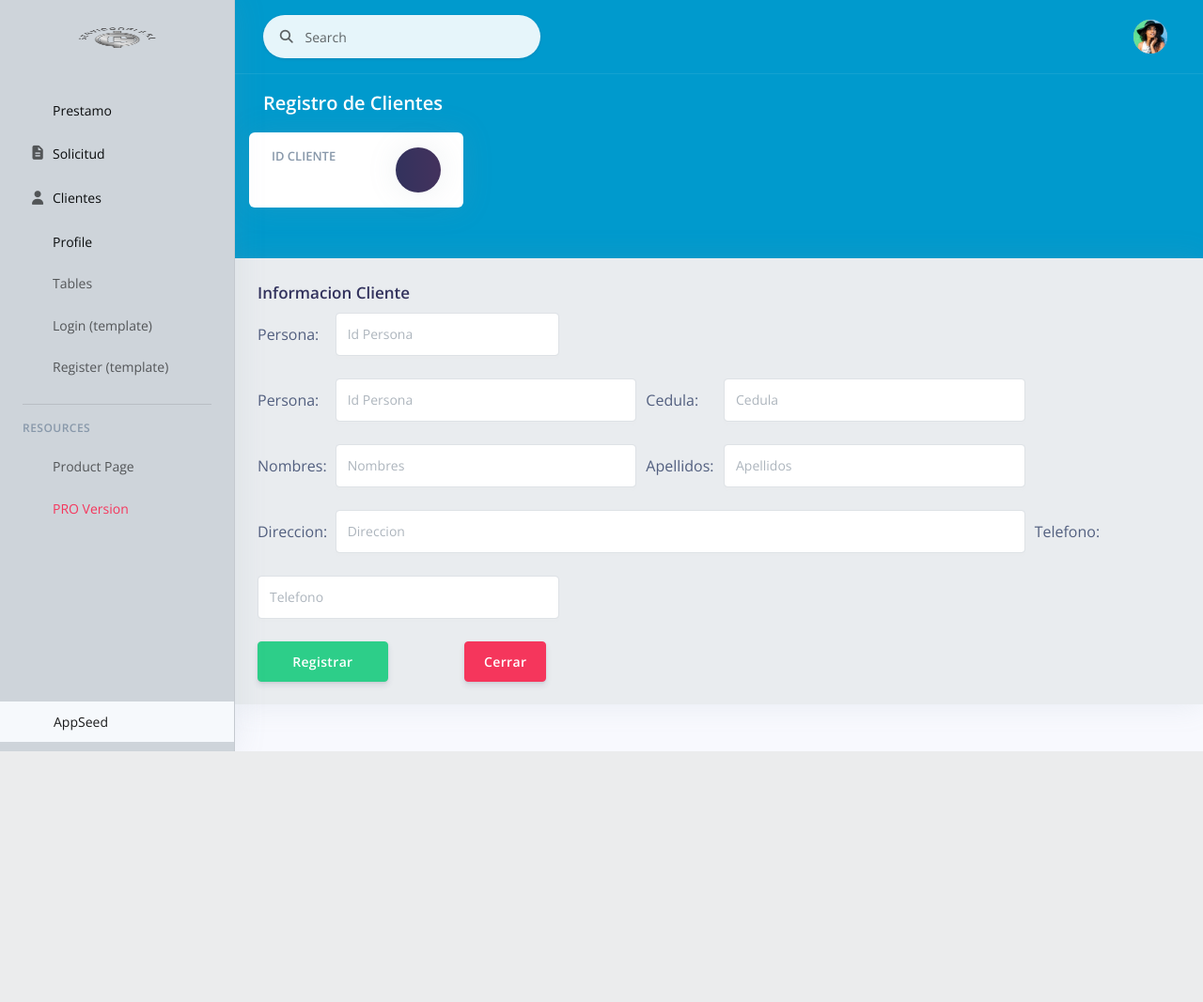
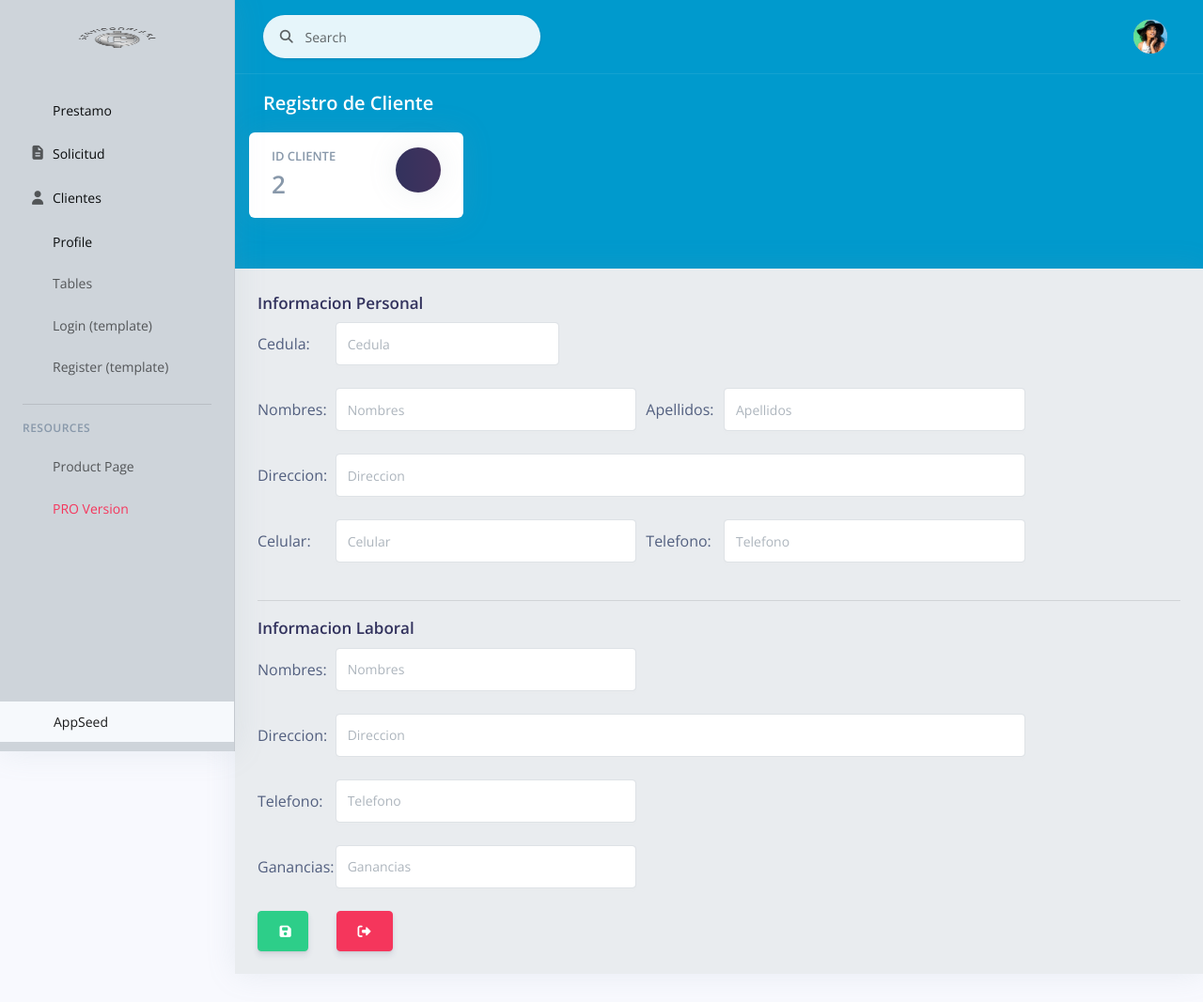
Before and after one commit to Gesbien/Proyecto_Financiera, a Django app: page /cliente/registrar in a window 1280 px wide. Shown: the whole page at 94% size. Before the commit the page ends 800 px from the top, so only its background shows below. Run offline with Django 4.2, Linux system fonts and the light colour scheme; tables that the repository leaves empty hold one stand-in row (values such as "Sample post"); some libraries are stand-ins or nearby versions.

Commit message:
UPDATE Vista y Backend de Cliente + Registro de Clientes + Conexion de Backend-Vista + Edicion de Clientes + Anulacion de Clientes

```diff
--- a/sistema_gestion/templates/paginas/gestionCliente.html
+++ b/sistema_gestion/templates/paginas/gestionCliente.html
@@ -47,9 +47,8 @@
                             <th scope="col">Cedula</th>
                             <th scope="col">Nombre</th>
                             <th scope="col">Apellido</th>
-                            <th scope="col">Direccion</th>
                             <th colspan="">Telefono</th>
-                            <th> <a href="cliente/registrar/{{ 0 }}" class ="btn btn-success text-white" data-toggle="tooltip" data-placement="left" title="Añadir">
+                            <th> <a href="cliente/registrar" class ="btn btn-success text-white" data-toggle="tooltip" data-placement="left" title="Añadir">
                              <i class="fa-solid fa-folder-plus"></i>
                             </a> </th>
                         </tr>
@@ -61,7 +60,6 @@
                                 <td>{{ c.cedula }}</td>
                                 <td>{{ c.nombres }}</td>
                                 <td>{{ c.apellidos }}</td>
-                                <td>{{ c.direccion }}</td>
                                 <td>{{ c.telefono}}</td>
                                 <td><a href="/cliente/editar/{{ c.id_persona }}" class ="btn btn-info" data-toggle="tooltip" data-placement="top" title="Editar">
                                 <i class="fa-solid fa-file-pen"></i>
--- a/sistema_gestion/templates/paginas/registrarCliente.html
+++ b/sistema_gestion/templates/paginas/registrarCliente.html
@@ -3,7 +3,9 @@
 {% block title %} Prestamo {% endblock title %}
 
 <!-- Specific CSS goes HERE -->
-{% block stylesheets %}{% endblock stylesheets %}
+{% block stylesheets %}
+        <link href="/static/assets/fontawesome/css/all.css" rel="stylesheet">
+{% endblock stylesheets %}
 
 {% block content %}
     <!-- Header -->
@@ -12,7 +14,7 @@
         <div class="header-body">
           <div class="row align-items-center py-3">
             <div class="col-lg-6 col-7">
-              <h6 class="h2 text-white d-inline-block mb-0">Registro de Clientes</h6>
+              <h6 class="h2 text-white d-inline-block mb-0">Registro de Cliente</h6>
             </div>
           </div>
         </div>
@@ -23,8 +25,8 @@
                 <div class="card-body">
                   <div class="row">
                     <div class="col">
-                        <h5 class="card-title text-uppercase text-muted mb-0">Id Cliente</h5>
-                        <h1 class="card-title text-uppercase text-muted mb-0">{{ cliente.id_persona }}</h1>
+                        <h5 class="card-title text-uppercase text-muted mb-0">ID Cliente</h5>
+                        <h1 class="card-title text-uppercase text-muted mb-0">{{ cliente }}</h1>
                     </div>
                     <div class="col-auto">
                       <div class="icon icon-shape bg-gradient-gray-dark text-white rounded-circle shadow">
@@ -36,37 +38,22 @@
               </div>
             </div>
     </div>
-
     <!-- Body -->
     <div class="row">
         <div class="col-sm-12 col-md-6 col-lg-8 col-xl-12">
             <div class="card">
                 <div class="card-body" div.row="" style="background-color: #e9ecef">
-                    <h3>Informacion Cliente</h3>
+                    <h3>Informacion Personal</h3>
                     <form action="/cliente/registro/{{ opcion }}" method="POST"> {% csrf_token %}
                         <div class="form-row">
                             <div class="col-ms-auto col-md-1">
-                                <label for="txt_idPersona" class="col-form-label col-sm-0">Persona:</label>
+                                <label for="txt_cedula" class="col-form-label col-sm-0">Cedula:</label>
                             </div>
 
                             <div class="col-ms-auto col-md-3">
                               <div class="form-group">
-                                <input type="number" class="form-control" id="txt_idPersona" name="txt_idPersona" value="{{ cliente_seleccion.id_persona }}" class="form-control" placeholder="Id Persona" required>
+                                <input type="number" class="form-control" id="txt_cedula" name="txt_cedula"  class="form-control" placeholder="Cedula" required>
                               </div>
-                            </div>
-                        </div>
-                        <div class="form-row">
-                            <div class="col-ms-auto col-md-1">
-                                <label for="txt_idPersona" class="col-form-label col-sm-0">Persona:</label>
-                            </div>
-                            <div class="form-group col-ms-auto col-md-4">
-                                    <input type="text" class="form-control" id="txt_idPersona" name="txt_idPersona" value="{{ cliente_seleccion.id_persona }}"  class="form-control" placeholder="Id Persona" required>
-                            </div>
-                            <div class="col-ms-auto col-md-1">
-                                <label for="txt_cedula" class="col-form-label col-sm-0">Cedula:</label>
-                            </div>
-                            <div class="form-group col-ms-auto col-md-4">
-                                    <input type="text" class="form-control" id="txt_cedula" name="txt_cedula" value="{{ cliente_seleccion.cedula }}"  class="form-control" placeholder="Cedula" required>
                             </div>
                         </div>
                         <div class="form-row">
@@ -74,13 +61,13 @@
                                 <label for="txt_nombres" class="col-form-label col-sm-0">Nombres:</label>
                             </div>
                             <div class="form-group col-ms-auto col-md-4">
-                                    <input type="text" class="form-control" id="txt_nombres" name="txt_nombres" value="{{ cliente_seleccion.nombres }}"  class="form-control" placeholder="Nombres" required>
+                                    <input type="text" class="form-control" id="txt_nombres" name="txt_nombres"   class="form-control" placeholder="Nombres" required>
                             </div>
                             <div class="col-ms-auto col-md-1">
                                 <label for="txt_apellidos" class="col-form-label col-sm-0">Apellidos:</label>
                             </div>
                             <div class="form-group col-ms-auto col-md-4">
-                                    <input type="text" class="form-control" id="txt_apellidos"  name="txt_apellidos" value="{{ cliente_seleccion.apellidos }}" class="form-control" placeholder="Apellidos" required>
+                                    <input type="text" class="form-control" id="txt_apellidos"  name="txt_apellidos"  class="form-control" placeholder="Apellidos" required>
                             </div>
                         </div>
 
@@ -89,30 +76,75 @@
                                  <label for="txt_direccion" class="col-form-label col-sm-0">Direccion:</label>
                             </div>
                             <div class="form-group col-ms-auto col-md-9">
-                                    <input type="text" class="form-control" id="txt_direccion"  name="txt_direccion" value="{{ cliente_seleccion.direccion }}"class="form-control" placeholder="Direccion" required>
+                                    <input type="text" class="form-control" id="txt_direccion"  name="txt_direccion" class="form-control" placeholder="Direccion" required>
                             </div>
+                       </div>
 
-                           <div class="col-ms-auto col-md-1">
+                        <div class="form-row">
+                            <div class="col-ms-auto col-md-1">
+                                <label for="txtcelular" class="col-form-label col-sm-0">Celular:</label>
+                            </div>
+                            <div class="form-group col-ms-auto col-md-4">
+                                    <input type="text" class="form-control" id="txt_celular" name="txt_celular" class="form-control" placeholder="Celular" required>
+                            </div>
+                            <div class="col-ms-auto col-md-1">
                                 <label for="txtTelefono" class="col-form-label col-sm-0">Telefono:</label>
                             </div>
 
                             <div class="form-group col-ms-auto col-md-4">
-                                    <input type="text" class="form-control" id="txt_telefono" name="txt_telefono" value="{{ cliente_seleccion.telefono }}" class="form-control" placeholder="Telefono" required>
+                                    <input type="text" class="form-control" id="txt_telefono" name="txt_telefono" class="form-control" placeholder="Telefono" required>
                             </div>
-                       </div>
-
+                        </div>
                         <!-- Divider -->
-                        <div class="row">
-                            <div align="right" class="col-md-2">
-                                <button type="submit" class="btn btn-success btn-block text-white">Registrar</button>
-                             </div>
-                            <div  align="right" class="col-md-2">
-                                <a href="/cliente" class ="btn btn-danger">Cerrar</a>
+                        <hr class="my-3">
+                        <h3>Informacion Laboral</h3>
+                        <div class="form-row">
+                            <div class="col-ms-auto col-md-1">
+                                <label for="txt_nombre" class="col-form-label col-sm-0">Nombres:</label>
+                            </div>
+                            <div class="form-group col-ms-auto col-md-4">
+                                    <input type="text" class="form-control" id="txt_trabj_nombre" name="txt_trabj_nombre"  class="form-control" placeholder="Nombres" required>
+                            </div>
+                        </div>
+                        <div class="form-row">
+                            <div class="col-ms-auto col-md-1">
+                                <label for="txt_direccion" class="col-form-label col-sm-0">Direccion:</label>
+                            </div>
+                            <div class="form-group col-ms-auto col-md-9">
+                                    <input type="text" class="form-control" id="txt_trabj_direccion" name="txt_trabj_direccion" class="form-control" placeholder="Direccion" required>
                             </div>
                         </div>
 
+                        <div class="form-row">
+                            <div class="col-ms-auto col-md-1">
+                                <label for="txtTelefono" class="col-form-label col-sm-0">Telefono:</label>
+                            </div>
+                            <div class="form-group col-ms-auto col-md-4">
+                                    <input type="tel" class="form-control" id="txt_trabj_telefono" name="txt_trabj_telefono"  class="form-control" placeholder="Telefono" required>
+                            </div>
+                        </div>
+
+                        <div class="form-row">
+                            <div class="col-ms-auto col-md-1">
+                                <label for="txt_trabj_sueldo" class="col-form-label col-sm-0">Ganancias:</label>
+                            </div>
+                            <div class="form-group col-ms-auto col-md-4">
+                                    <input step="any" type="number" class="form-control" id="txt_trabj_sueldo" name="txt_trabj_sueldo" class="form-control" placeholder="Ganancias" required>
+                            </div>
+                        </div>
+                        <div class="row">
+                            <div align="right" class="col-md-1">
+                                <button type="submit" class="btn btn-success btn-block text-white" data-toggle="tooltip" data-placement="top" title="Guardar">
+                                    <i class="fa-solid fa-floppy-disk"></i>
+                                </button>
+                             </div>
+                            <div  align="right" class="col-md-1">
+                                <a href="/cliente" class ="btn btn-danger" data-toggle="tooltip" data-placement="top" title="Cerrar">
+                                    <i class="fa-solid fa-right-from-bracket"></i>
+                                </a>
+                            </div>
+                        </div>
                     </form>
-
                  </div>
             </div>
         </div>
@@ -120,6 +152,5 @@
 {% endblock content %}
 
 {% block javascripts %}
-  <script src="/static/assets/js/modal.js"></script>
-
+   <script src="/static/assets/js/modal.js"></script>
 {% endblock javascripts %}
--- a/sistema_gestion/templates/paginas/registrarSolicitud.html
+++ b/sistema_gestion/templates/paginas/registrarSolicitud.html
@@ -44,7 +44,7 @@
             <div class="card">
                 <div class="card-body" div.row="" style="background-color: #e9ecef">
                     <h3>Informacion Personal</h3>
-                    <form action="/solicitud/registro/{{ opcion }}" method="POST"> {% csrf_token %}
+                    <form action="/solicitud/registro/{{ opcion }}/{{ solicitudes }}" method="POST"> {% csrf_token %}
                         <div class="form-row">
                             <div class="col-ms-auto col-md-1">
                                 <label for="txt_cedula" class="col-form-label col-sm-0">Cedula:</label>
@@ -68,7 +68,7 @@
                                   <div class="modal-header">
                                     <h5 class="modal-title" id="exampleModalLabel">Busqueda de Clientes</h5>
                                     <button type="button" class="close" data-dismiss="modal" aria-label="Close">
-                                      <span aria-hidden="true">&times;</span><i class="fa-solid fa-magnifying-glass"></i>
+                                      <span aria-hidden="true">&times;</span>
                                     </button>
                                   </div>
                                   <div class="modal-body" div.row="">
--- a/sistema_gestion/urls.py
+++ b/sistema_gestion/urls.py
@@ -8,17 +8,18 @@
     path('', views.inicio, name='inicio'),
     path('solicitud', solicitud.inicio_solicitud, name='inicio_solicitud'),
     path('solicitud/registrar/<personas>', solicitud.crear_solicitud, name='registrarSolicitud'),
-    path('solicitud/registro/<opcion>', solicitud.registroSolicitud, name='registroSolicitud'),
+    path('solicitud/registro/<opcion>/<id_solicitud>', solicitud.registroSolicitud, name='registroSolicitud'),
     path('solicitud/editar/<id_solicitud>', solicitud.editarSolicitud, name='editarSolicitud'),
     path('solicitud/edicion/<id_solicitud>', solicitud.edicionSolicitud, name='edicionSolicitud'),
     path('solicitud/anular/<id_solicitud>', solicitud.eliminacionSolicitud, name='anularSolicitud'),
     path('solicitud/procesar/<id_solicitud>',solicitud.procesarSolicitud, name='procesarSolicitud'),
     path('solicitud/procesado/<id_solicitud>/<eleccion>',solicitud.proceso,name='procesoSolicitud'),
-    path('prestamo',prestamo.inicio_prestamo,name='inicio_prestamo'),
     path('cliente', personas.inicio_persona, name='inicio_cliente'),
     path('cliente/registrar', personas.crear_persona,name='crear_cliente'),
-    path('ciente/registro',personas.registroPersona,name='registro_cliente'),
+    path('cliente/registro/<opcion>',personas.registroPersona,name='registro_cliente'),
     path('cliente/editar/<id_persona>', personas.editarPersona, name='editarCliente'),
-    path('cliente/edicion/<id_persona>', personas.edicionPersona, name='edicionCliente'),
+    path('cliente/edicion/<salida>', personas.edicionPersona, name='edicionCliente'),
+    path('cliente/anular/<id_persona>',personas.anulacionPersona, name='anulacionCliente'),
+    path('prestamo', prestamo.inicio_prestamo, name='inicio_prestamo'),
 
 ]
```
Also changed, not shown: sistema_gestion/personas.py (+35 -21 lines), sistema_gestion/solicitud.py (+7 -5 lines), sistema_gestion/templates/paginas/edicionCliente.html (+66 -35 lines), sistema_gestion/templates/paginas/edicionSolicitud.html (+25 -25 lines).
